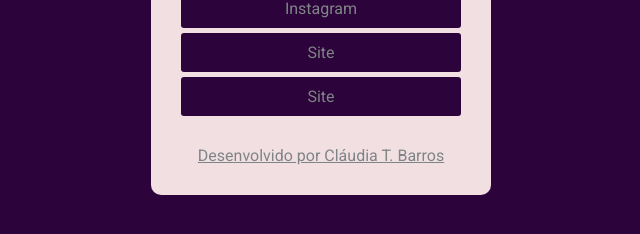
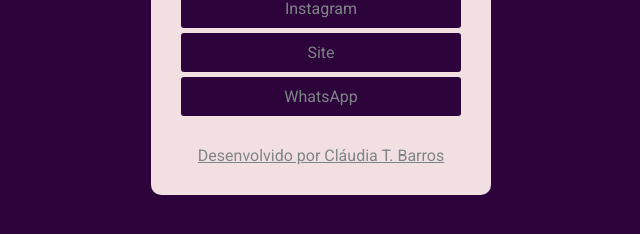
Before and after one commit to ClaudiaTBarros/Projeto-01-do-curso, a plain HTML site: page index.html in a window 1280 px wide. Shown: the part 448-682 px from the top of the page, 319-959 px from the left. Drawn offline with Linux system fonts and the light colour scheme.

Commit message:
Add files via upload

```diff
--- a/index.html
+++ b/index.html
@@ -38,7 +38,7 @@
             <li><a href="https://www.facebook.com/claudinha.barros.77" target="_blank">Facebook</a></li>
             <li><a href="https://www.instagram.com/claudia.t.barros/" target="_blank">Instagram</a></li>
             <li><a href="https://claudiatbarros.com/" target="_blank">Site</a></li>
-            <li><a href="https:/wa.me/5521983139140/" target="_blank">Site</a></li>
+            <li><a href="https:/wa.me/5521983139140/" target="_blank">WhatsApp</a></li>
 
         </ul>
 
```
